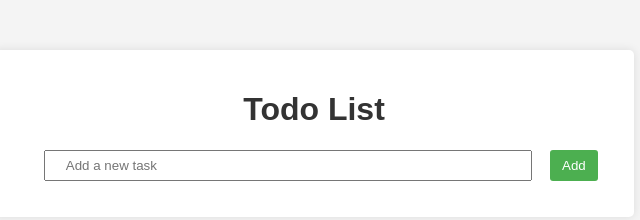
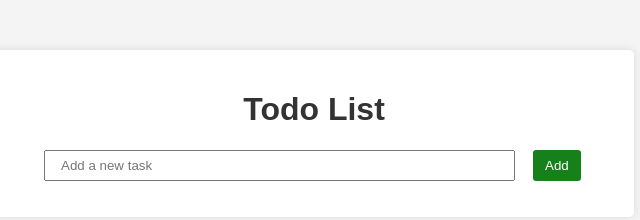
Before and after one commit to HungBiBo/Todo-List, a website: page public/index.html in a window 1280 px wide. Shown: the whole page, without its empty margins (326-966 px from the left). Drawn offline with Linux system fonts and the light colour scheme; no server answers.

Commit message:
chỉnh sửa giao diện

```diff
--- a/public/style.css
+++ b/public/style.css
@@ -19,7 +19,8 @@ body {
 }
 
 #taskInput{
-    width: 80%;
+    width: 75%;
+    padding-left: 15px;
     margin-right: 3%;
     margin-left: 5%;
 }
@@ -44,15 +45,16 @@ li {
 }
 
 button {
-    background-color: #4caf50;
+    background-color: #16811a;
     color: #fff;
     border: none;
     padding: 8px 12px;
     border-radius: 3px;
     cursor: pointer;
+    transition: 0.1s;
 }
 
 button:hover {
-    background-color: #45a049;
-    opacity: 0.7;
+    background-color: #20d129;
+    opacity: 0.8;
 }
```
Also changed, not shown: public/app.js (+3 -6 lines), public/index.html (+1 -1 lines).
